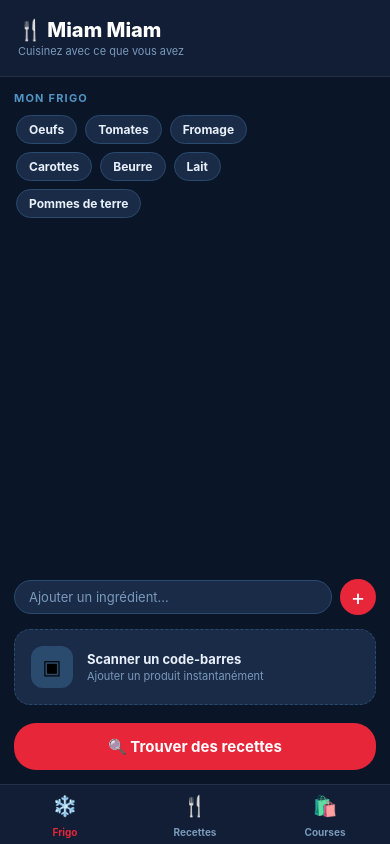
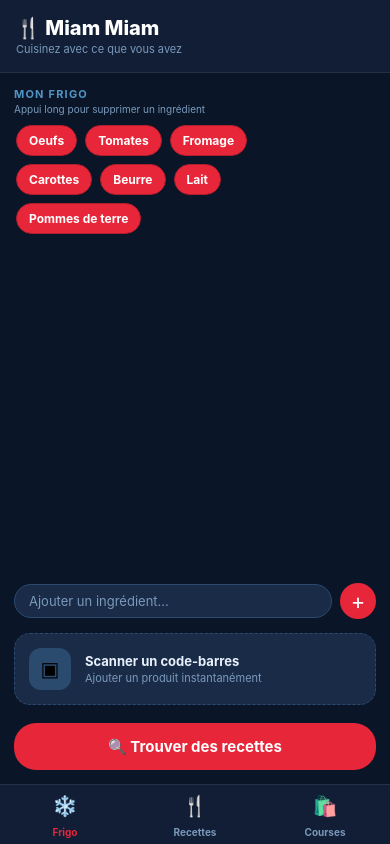
Before and after one commit to mckeller1277/Application-MIAM-MIAM, a React Native app: screen /FridgeMain in a window 390 px wide. Built offline with nearby package versions, Linux system fonts and the light colour scheme.

Commit message:
Update FridgeScreen.js

```diff
--- a/src/screens/FridgeScreen.js
+++ b/src/screens/FridgeScreen.js
@@ -1,37 +1,29 @@
 import React, { useState, useEffect } from 'react';
-import {
-  View, Text, TextInput, TouchableOpacity,
-  FlatList, StyleSheet, SafeAreaView, Alert,
-} from 'react-native';
+import { View, Text, TextInput, TouchableOpacity, FlatList, StyleSheet, Alert } from 'react-native';
+import { SafeAreaView } from 'react-native-safe-area-context';
 import { saveFridge, loadFridge } from '../utils/storage';
 
 const C = {
   bg: '#0A1628', bg2: '#111E35', bg3: '#1A2B47',
   red: '#E8263A', redDark: '#B01E2D',
-  sky: '#1B6CA8', skyMid: '#5294C4', skyLight: '#2A4A6E',
+  skyMid: '#5294C4', skyLight: '#2A4A6E',
   text: '#E8F0FB', muted: '#7A99BB', white: '#FFFFFF',
   border: 'rgba(255,255,255,0.08)',
 };
 
+const DEFAULT_INGREDIENTS = ['Oeufs', 'Tomates', 'Fromage', 'Carottes', 'Beurre', 'Lait', 'Pommes de terre'];
+
 export default function FridgeScreen({ navigation }) {
   const [ingredients, setIngredients] = useState([]);
-  const [selected, setSelected]       = useState([]);
-  const [input, setInput]             = useState('');
+  const [input, setInput] = useState('');
 
   useEffect(() => {
     loadFridge().then(data => {
-      setIngredients(data.length
-        ? data
-        : ['Oeufs', 'Tomates', 'Fromage', 'Carottes', 'Beurre', 'Lait', 'Pommes de terre']
-      );
+      const list = data.length ? data : DEFAULT_INGREDIENTS;
+      setIngredients(list);
+      if (!data.length) saveFridge(list);
     });
   }, []);
-
-  const toggleSelect = (item) => {
-    setSelected(prev =>
-      prev.includes(item) ? prev.filter(x => x !== item) : [...prev, item]
-    );
-  };
 
   const addIngredient = () => {
     const val = input.trim();
@@ -40,7 +32,6 @@ export default function FridgeScreen({ navigation }) {
     const cap = val.charAt(0).toUpperCase() + val.slice(1);
     const newList = [...ingredients, cap];
     setIngredients(newList);
-    setSelected(prev => [...prev, cap]);
     saveFridge(newList);
     setInput('');
   };
@@ -48,76 +39,60 @@ export default function FridgeScreen({ navigation }) {
   const removeIngredient = (item) => {
     Alert.alert('Supprimer', `Retirer "${item}" du frigo ?`, [
       { text: 'Annuler', style: 'cancel' },
-      {
-        text: 'Supprimer', style: 'destructive', onPress: () => {
-          const newList = ingredients.filter(x => x !== item);
-          setIngredients(newList);
-          setSelected(prev => prev.filter(x => x !== item));
-          saveFridge(newList);
-        },
-      },
+      { text: 'Supprimer', style: 'destructive', onPress: () => {
+        const newList = ingredients.filter(x => x !== item);
+        setIngredients(newList);
+        saveFridge(newList);
+      }},
     ]);
   };
 
   const goToRecipes = () => {
-    if (!selected.length) {
-      Alert.alert('Aucun ingrédient sélectionné', 'Sélectionnez au moins un ingrédient.');
+    if (!ingredients.length) {
+      Alert.alert('Frigo vide', 'Ajoutez des ingrédients !');
       return;
     }
-    navigation.navigate('Recettes', { selectedIngredients: selected.map(x => x.toLowerCase()) });
+    navigation.navigate('Recettes', {
+      selectedIngredients: ingredients.map(x => x.toLowerCase()),
+    });
   };
 
   return (
-    <SafeAreaView style={s.container}>
+    <SafeAreaView style={s.container} edges={['top']}>
       <View style={s.header}>
         <Text style={s.logo}>🍴 Miam Miam</Text>
         <Text style={s.sub}>Cuisinez avec ce que vous avez</Text>
       </View>
-
       <Text style={s.sec}>Mon frigo</Text>
-
+      <Text style={s.hint}>Appui long pour supprimer un ingrédient</Text>
       <FlatList
         data={ingredients}
         keyExtractor={item => item}
         numColumns={3}
         contentContainerStyle={s.chipGrid}
-        renderItem={({ item }) => {
-          const sel = selected.includes(item);
-          return (
-            <TouchableOpacity
-              style={[s.chip, sel && s.chipSel]}
-              onPress={() => toggleSelect(item)}
-              onLongPress={() => removeIngredient(item)}
-            >
-              <Text style={[s.chipText, sel && s.chipTextSel]}>{item}</Text>
-            </TouchableOpacity>
-          );
-        }}
+        renderItem={({ item }) => (
+          <TouchableOpacity style={s.chip} onLongPress={() => removeIngredient(item)}>
+            <Text style={s.chipText}>{item}</Text>
+          </TouchableOpacity>
+        )}
       />
-
       <View style={s.addRow}>
         <TextInput
-          style={s.input}
-          value={input}
-          onChangeText={setInput}
-          placeholder="Ajouter un ingrédient..."
-          placeholderTextColor={C.muted}
-          onSubmitEditing={addIngredient}
-          returnKeyType="done"
+          style={s.input} value={input} onChangeText={setInput}
+          placeholder="Ajouter un ingrédient..." placeholderTextColor={C.muted}
+          onSubmitEditing={addIngredient} returnKeyType="done"
         />
         <TouchableOpacity style={s.btnPlus} onPress={addIngredient}>
           <Text style={s.btnPlusText}>+</Text>
         </TouchableOpacity>
       </View>
-
-      <TouchableOpacity style={s.scanBox} onPress={() => Alert.alert('Scanner', 'Fonctionnalité à venir !')}>
+      <TouchableOpacity style={s.scanBox} onPress={() => navigation.navigate('Scanner')}>
         <View style={s.scanIcon}><Text style={{ fontSize: 20 }}>▣</Text></View>
         <View>
           <Text style={s.scanTitle}>Scanner un code-barres</Text>
           <Text style={s.scanSub}>Ajouter un produit instantanément</Text>
         </View>
       </TouchableOpacity>
-
       <TouchableOpacity style={s.cta} onPress={goToRecipes}>
         <Text style={s.ctaText}>🔍 Trouver des recettes</Text>
       </TouchableOpacity>
@@ -126,24 +101,23 @@ export default function FridgeScreen({ navigation }) {
 }
 
 const s = StyleSheet.create({
-  container:    { flex: 1, backgroundColor: C.bg },
-  header:       { backgroundColor: C.bg2, padding: 18, borderBottomWidth: 1, borderBottomColor: C.border },
-  logo:         { color: C.white, fontSize: 20, fontWeight: '800' },
-  sub:          { color: C.muted, fontSize: 11, marginTop: 2 },
-  sec:          { color: C.skyMid, fontSize: 11, fontWeight: '700', letterSpacing: 1.2, textTransform: 'uppercase', padding: 14, paddingBottom: 6 },
-  chipGrid:     { paddingHorizontal: 12, paddingBottom: 8 },
-  chip:         { margin: 4, paddingVertical: 6, paddingHorizontal: 12, borderRadius: 22, backgroundColor: C.bg3, borderWidth: 1.5, borderColor: C.skyLight },
-  chipSel:      { backgroundColor: C.red, borderColor: C.redDark },
-  chipText:     { color: C.text, fontSize: 12, fontWeight: '700' },
-  chipTextSel:  { color: C.white },
-  addRow:       { flexDirection: 'row', padding: 14, gap: 8, alignItems: 'center' },
-  input:        { flex: 1, backgroundColor: C.bg3, borderRadius: 22, borderWidth: 1.5, borderColor: C.skyLight, padding: 8, paddingHorizontal: 14, color: C.text, fontSize: 13 },
-  btnPlus:      { width: 36, height: 36, borderRadius: 18, backgroundColor: C.red, alignItems: 'center', justifyContent: 'center' },
-  btnPlusText:  { color: C.white, fontSize: 22, lineHeight: 26 },
-  scanBox:      { flexDirection: 'row', alignItems: 'center', gap: 14, margin: 14, marginTop: 0, backgroundColor: C.bg3, borderRadius: 16, borderWidth: 1.5, borderColor: C.skyLight, borderStyle: 'dashed', padding: 16 },
-  scanIcon:     { width: 42, height: 42, borderRadius: 12, backgroundColor: C.skyLight, alignItems: 'center', justifyContent: 'center' },
-  scanTitle:    { color: C.text, fontSize: 13, fontWeight: '700' },
-  scanSub:      { color: C.muted, fontSize: 11, marginTop: 2 },
-  cta:          { margin: 14, marginTop: 4, backgroundColor: C.red, borderRadius: 22, padding: 14, alignItems: 'center' },
-  ctaText:      { color: C.white, fontSize: 15, fontWeight: '700' },
+  container: { flex: 1, backgroundColor: C.bg },
+  header: { backgroundColor: C.bg2, padding: 16, borderBottomWidth: 1, borderBottomColor: C.border },
+  logo: { color: C.white, fontSize: 20, fontWeight: '800' },
+  sub: { color: C.muted, fontSize: 11, marginTop: 2 },
+  sec: { color: C.skyMid, fontSize: 11, fontWeight: '700', letterSpacing: 1.2, textTransform: 'uppercase', padding: 14, paddingBottom: 2 },
+  hint: { color: C.muted, fontSize: 10, paddingHorizontal: 14, paddingBottom: 6 },
+  chipGrid: { paddingHorizontal: 12, paddingBottom: 8 },
+  chip: { margin: 4, paddingVertical: 7, paddingHorizontal: 12, borderRadius: 22, backgroundColor: C.red, borderWidth: 1.5, borderColor: C.redDark },
+  chipText: { color: C.white, fontSize: 12, fontWeight: '700' },
+  addRow: { flexDirection: 'row', padding: 14, gap: 8, alignItems: 'center' },
+  input: { flex: 1, backgroundColor: C.bg3, borderRadius: 22, borderWidth: 1.5, borderColor: C.skyLight, padding: 8, paddingHorizontal: 14, color: C.text, fontSize: 13 },
+  btnPlus: { width: 36, height: 36, borderRadius: 18, backgroundColor: C.red, alignItems: 'center', justifyContent: 'center' },
+  btnPlusText: { color: C.white, fontSize: 22, lineHeight: 26 },
+  scanBox: { flexDirection: 'row', alignItems: 'center', gap: 14, margin: 14, marginTop: 0, backgroundColor: C.bg3, borderRadius: 16, borderWidth: 1.5, borderColor: C.skyLight, borderStyle: 'dashed', padding: 14 },
+  scanIcon: { width: 42, height: 42, borderRadius: 12, backgroundColor: C.skyLight, alignItems: 'center', justifyContent: 'center' },
+  scanTitle: { color: C.text, fontSize: 13, fontWeight: '700' },
+  scanSub: { color: C.muted, fontSize: 11, marginTop: 2 },
+  cta: { margin: 14, marginTop: 4, backgroundColor: C.red, borderRadius: 22, padding: 14, alignItems: 'center' },
+  ctaText: { color: C.white, fontSize: 15, fontWeight: '700' },
 });
```
